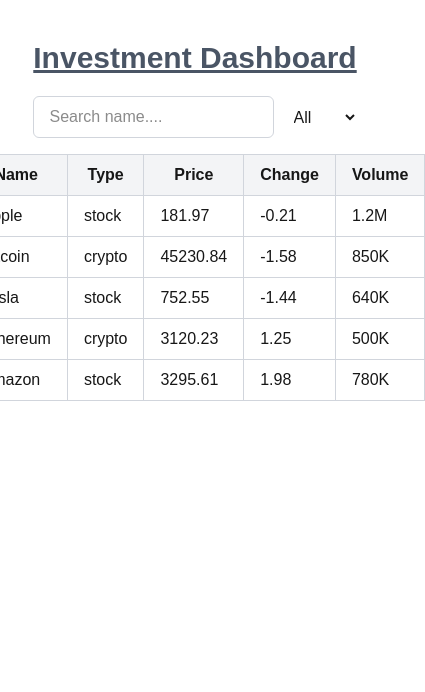
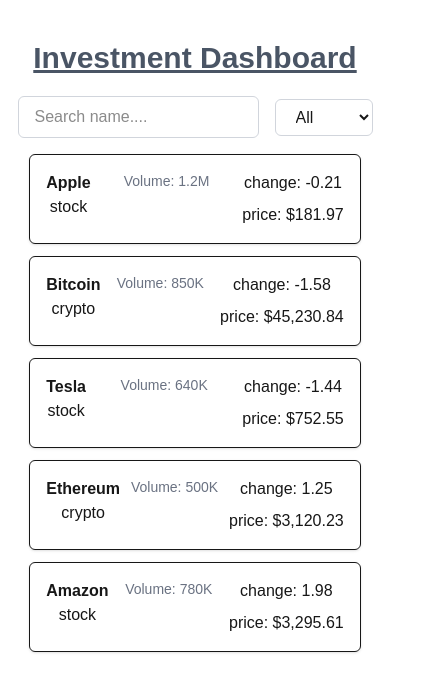
Before and after one commit to bahaa-mustafa/next_task, a Next.js app: page / in a window 390 px wide. Shown: the top 692 px of the page, 425 px wide, since content can reach past the window. Built offline with nearby package versions, Linux system fonts and the light colour scheme.

Commit message:
inhance responsive

```diff
--- a/app/page.js
+++ b/app/page.js
@@ -5,6 +5,7 @@
 import { useCallback, useEffect, useMemo, useState } from "react";
 import AssetsTable from "@/components/assetsTable";
 import useDebounce from "@/hooks/useDebounce";
+import AssetCard from "@/components/assetscard";
 
 export default function Home() {
   const assetsType = mockAssetsType;
@@ -37,10 +38,8 @@
   });
 }, [assets, debouncedSearch, selectedAssetType]);
 
-  const handleFilterChange = useCallback((e) => {
-    // console.log(e.target.value);
-    console.log(e);
-    setSelectedAssetType(e);
+  const handleFilterChange = useCallback((value) => {
+    setSelectedAssetType(value);
   }, []);
 
   return (
@@ -53,11 +52,14 @@
     <section className="flex items-center justify-center gap-4">
     <SearchInput value={search} onChange={setSearch} />
     <FilterTypes types={assetsType} selected={selectedAssetType} onChange={handleFilterChange} />
-    {/* <FilterTypes assetsType={assetsType} selectedAssetType={selectedAssetType} setSelectedAssetType={setSelectedAssetType} /> */}
-    </section>
+     </section>
 
     <section>
       <AssetsTable mockAssets={filteredAssets} />
+
+       {filteredAssets.map((a) => (
+          <AssetCard key={a.id} asset={a} />
+        ))}
     </section>
     </main>
     </>
--- a/components/assetsTable.jsx
+++ b/components/assetsTable.jsx
@@ -1,10 +1,18 @@
 import React from "react";
 
 const AssetsTable = React.memo(function AssetsTable({mockAssets}) {
-  // console.log("AssetsTable rendered");
+
+ if (mockAssets.length === 0) {
+    return (
+      <p className="text-gray-500 text-center">
+        No assets found
+      </p>
+    );
+  }
+
   return (
-    <section>
-      <table className="w-full">
+
+      <table className="w-full hidden sm:table">
         <thead>
           <tr className="bg-gray-100">
             <th className="border border-gray-300 px-4 py-2">Name</th>
@@ -26,7 +34,6 @@
           ))}
         </tbody>
       </table>
-    </section>
   )
 })
 
--- /dev/null
+++ b/components/assetscard.jsx
@@ -0,0 +1,20 @@
+export default function AssetCard({ asset }) {
+  console.log("AssetCard rendered");
+
+  return (
+    <div className="sm:hidden border rounded-md p-4 shadow-sm w-[85vw] mb-3 flex justify-between">
+      <div className="flex flex-col  items-center">
+        <h3 className="font-semibold">{asset.name}</h3>
+
+        <p>{asset.type}</p>
+      </div>
+      <div className="flex flex-col justify-between items-center">
+        <p className="text-sm text-gray-500">Volume: {asset.volume}</p>
+      </div>
+      <div className="flex flex-col justify-between items-center">
+        <p>change: {asset.change}</p>
+        <p className="mt-2 font-medium">price: ${asset.price.toLocaleString("en-US")}</p>
+      </div>
+    </div>
+  );
+}
--- a/components/filtterTypes.jsx
+++ b/components/filtterTypes.jsx
@@ -1,9 +1,8 @@
 import React from 'react'
 const FilterTypes = React.memo(function FilterTypes({ types, selected, onChange }) {
-  console.log("FilterTypes rendered");
-
+  // console.log("FilterTypes rendered");
   return (
-    <select value={selected} onChange={(e) => onChange(e.target.value)}>
+    <select value={selected} onChange={(e) => onChange(e.target.value)} className="border border-gray-300 rounded-md px-4 py-2">
       {types.map((t) => (
         <option key={t.id} value={t.name}>{t.name}</option>
       ))}
--- a/data/mockData.js
+++ b/data/mockData.js
@@ -8,6 +8,6 @@
 
 export const mockAssetsType = [
   { id: 1, name: "All" },
-  { id: 2, name: "Stock" },
-  { id: 3, name: "Crypto" },
+  { id: 2, name: "stock" },
+  { id: 3, name: "crypto" },
 ];
```
